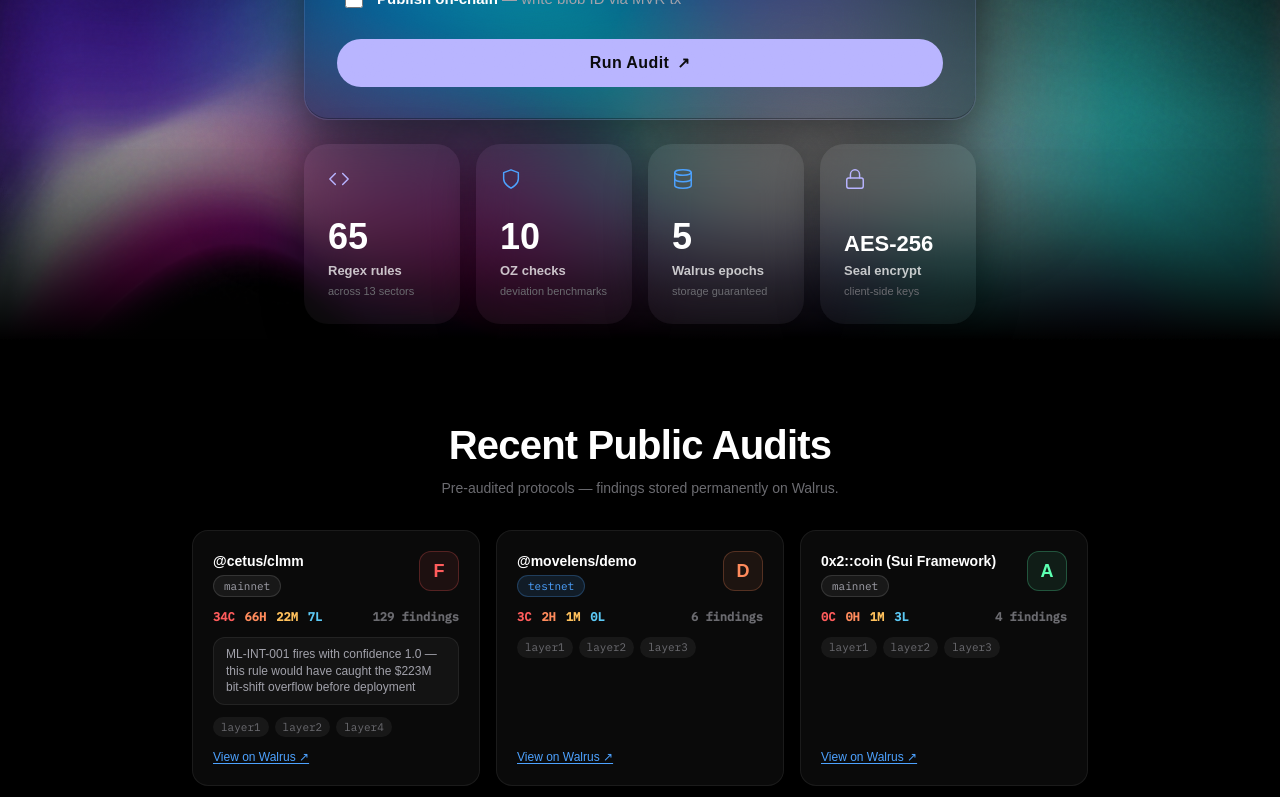
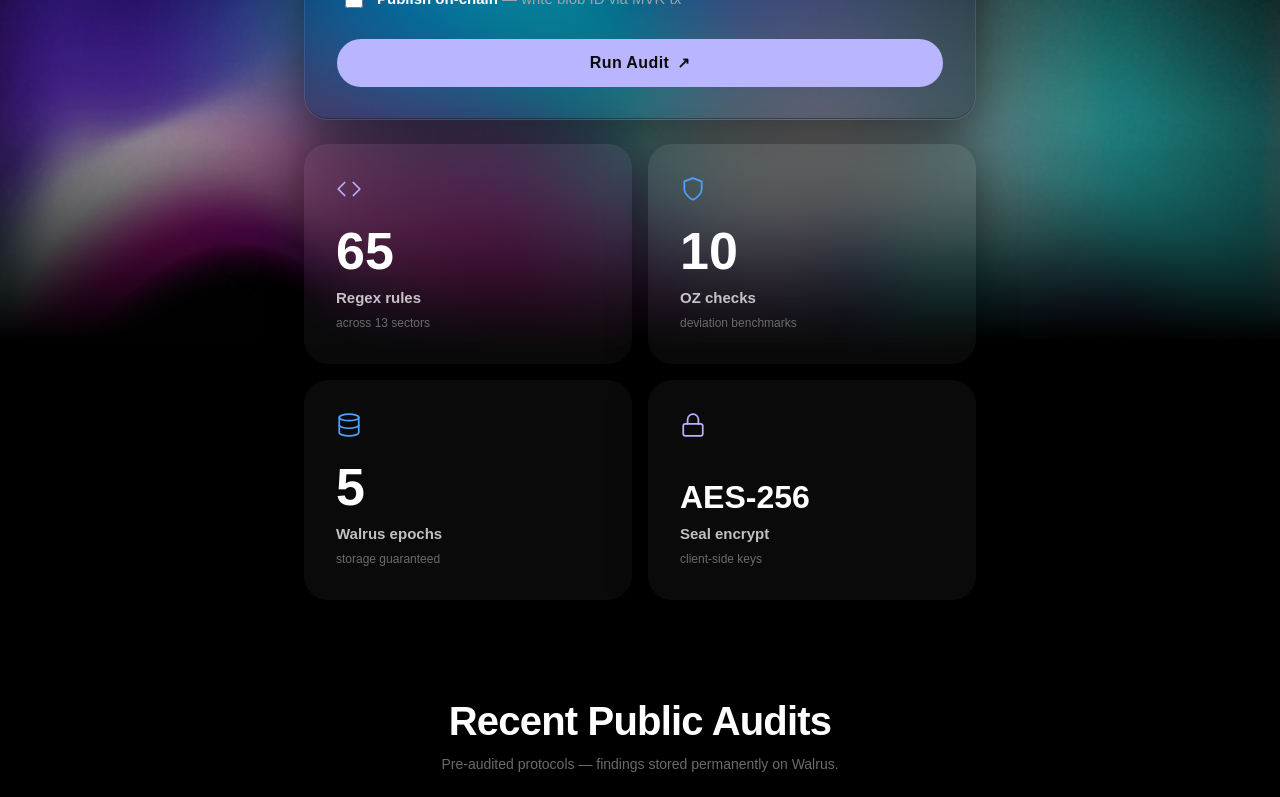
Before and after one commit to jeetpatel5767/MoveLens, a Next.js app: page /app in a window 1280 px wide. Shown: the part 651-1448 px from the top of the page. Built offline with nearby package versions, Linux system fonts and the light colour scheme; a web font is replaced by a local one.

Commit message:
style(/app): stat tiles 2x2 grid — bigger cards, larger numbers
- grid-cols-2 always (2x2 layout) — cards are now half the page width
- Number size: 36px → 52px (32px for AES-256)
- Card padding: p-6 → p-8, min-h: 180px → 220px
- Icon size: 22px → 26px
- Label text: 13px → 15px

```diff
--- a/src/app/app/page.tsx
+++ b/src/app/app/page.tsx
@@ -335,28 +335,28 @@ export default function AppPage() {
         </div>
 
         {/* ── Stat tiles ──────────────────────────────────────────────────────── */}
-        <div className="mt-6 grid grid-cols-2 sm:grid-cols-4 gap-4 w-full max-w-2xl">
+        <div className="mt-6 grid grid-cols-2 gap-4 w-full max-w-2xl">
           {([
             {
-              num: "65",      numSize: "text-[36px]",
+              num: "65",      numSize: "text-[52px]",
               label: "Regex rules",    sub: "across 13 sectors",
               color: "var(--brand-lavender)",
               icon: <><polyline points="16 18 22 12 16 6"/><polyline points="8 6 2 12 8 18"/></>,
             },
             {
-              num: "10",      numSize: "text-[36px]",
+              num: "10",      numSize: "text-[52px]",
               label: "OZ checks",      sub: "deviation benchmarks",
               color: "var(--brand-blue)",
               icon: <><path d="M12 22s8-4 8-10V5l-8-3-8 3v7c0 6 8 10 8 10z"/></>,
             },
             {
-              num: "5",       numSize: "text-[36px]",
+              num: "5",       numSize: "text-[52px]",
               label: "Walrus epochs",  sub: "storage guaranteed",
               color: "var(--brand-blue)",
               icon: <><ellipse cx="12" cy="5" rx="9" ry="3"/><path d="M21 12c0 1.66-4 3-9 3s-9-1.34-9-3"/><path d="M3 5v14c0 1.66 4 3 9 3s9-1.34 9-3V5"/></>,
             },
             {
-              num: "AES‑256", numSize: "text-[22px]",
+              num: "AES‑256", numSize: "text-[32px]",
               label: "Seal encrypt",   sub: "client-side keys",
               color: "var(--brand-lavender)",
               icon: <><rect x="3" y="11" width="18" height="11" rx="2"/><path d="M7 11V7a5 5 0 0 1 10 0v4"/></>,
@@ -364,7 +364,7 @@ export default function AppPage() {
           ] as const).map(({ num, numSize, label, sub, color, icon }) => (
             <div
               key={label}
-              className="rounded-[24px] flex flex-col p-6 min-h-[180px]"
+              className="rounded-[24px] flex flex-col p-8 min-h-[220px]"
               style={{
                 background: "rgba(255,255,255,0.04)",
                 backdropFilter: "blur(20px)",
@@ -373,7 +373,7 @@ export default function AppPage() {
               }}
             >
               {/* Icon — raw, floating at top */}
-              <svg className="w-[22px] h-[22px] shrink-0" viewBox="0 0 24 24" fill="none" stroke={color} strokeWidth={1.6} strokeLinecap="round" strokeLinejoin="round">
+              <svg className="w-[26px] h-[26px] shrink-0" viewBox="0 0 24 24" fill="none" stroke={color} strokeWidth={1.6} strokeLinecap="round" strokeLinejoin="round">
                 {icon}
               </svg>
 
@@ -381,11 +381,11 @@ export default function AppPage() {
               <div className="flex-1" />
 
               {/* Stat number */}
-              <div className={`font-display font-bold text-white leading-none mb-2 ${numSize}`}>{num}</div>
+              <div className={`font-display font-bold text-white leading-none mb-3 ${numSize}`}>{num}</div>
 
               {/* Labels */}
-              <div className="font-display text-[13px] font-semibold text-white/75 leading-tight">{label}</div>
-              <div className="font-display text-[11px] mt-1" style={{ color: "var(--text-tertiary)" }}>{sub}</div>
+              <div className="font-display text-[15px] font-semibold text-white/75 leading-tight">{label}</div>
+              <div className="font-display text-[12px] mt-1.5" style={{ color: "var(--text-tertiary)" }}>{sub}</div>
             </div>
           ))}
         </div>
```
